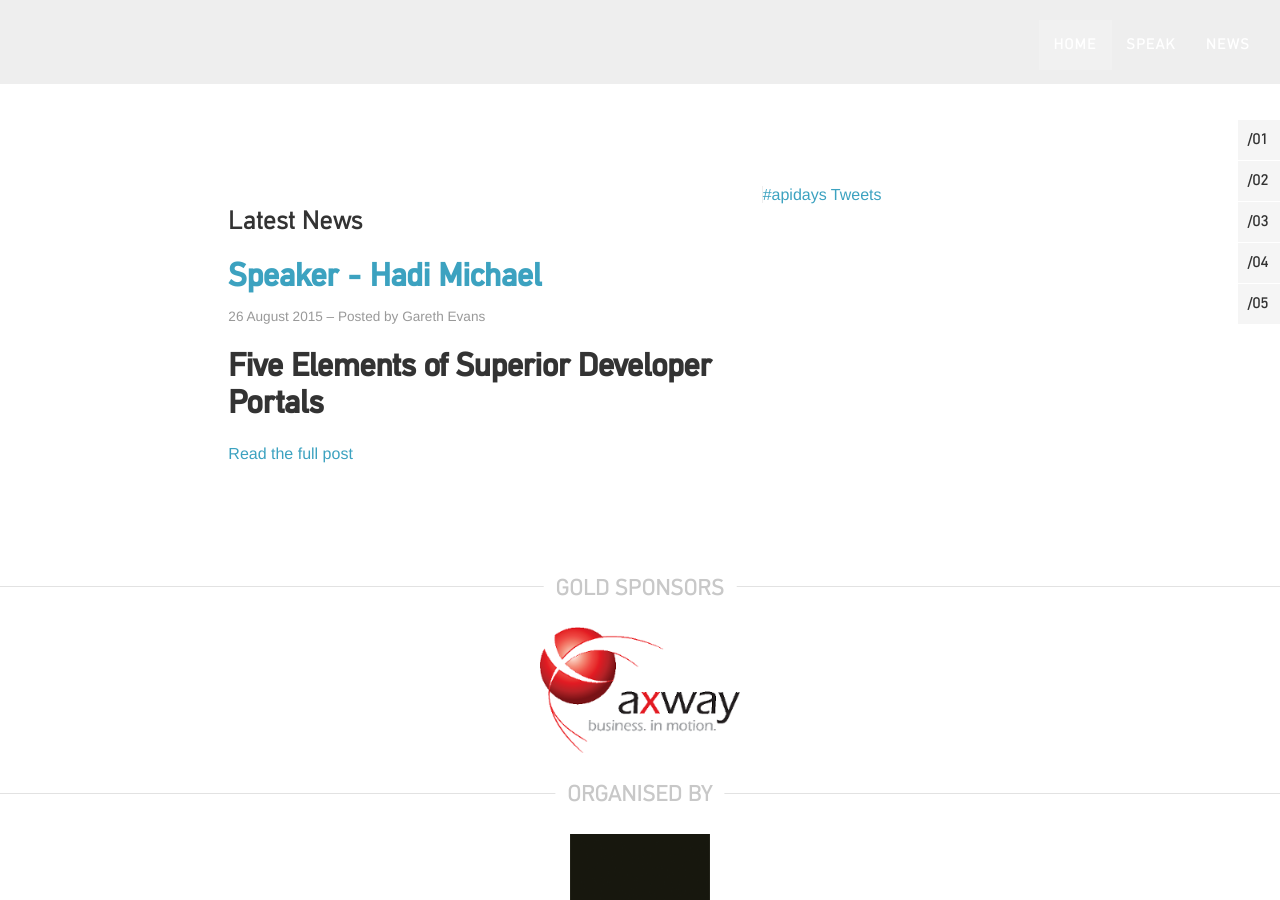
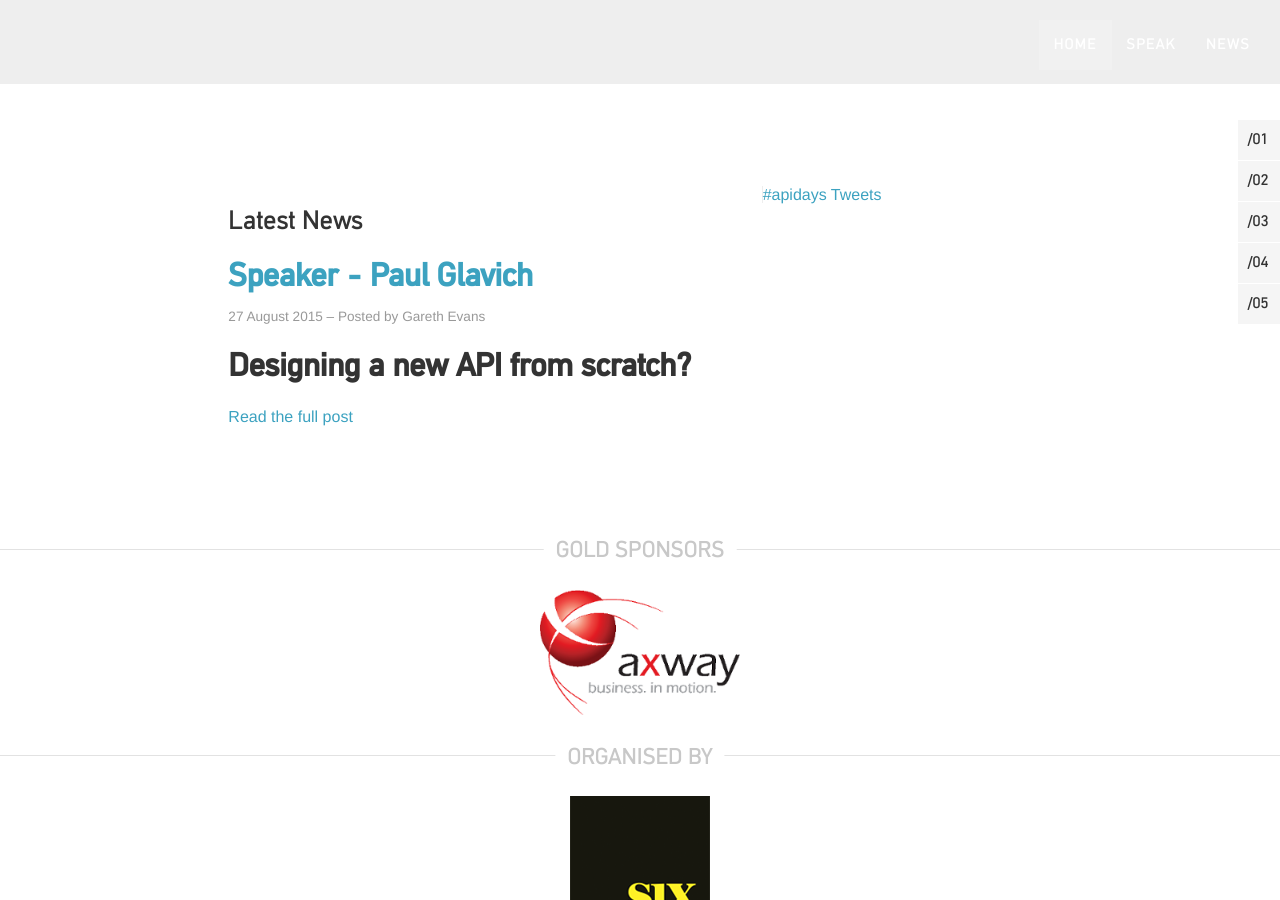
Before and after one commit to apidaysnz/apidaysnz, a Jekyll site: the page built from index.md, in a window 1280 px wide and 900 px high, scrolled down 2739 px. Built offline with Jekyll 4.4.1, drawn with Linux system fonts in a browser that asks for light colours; some web fonts are replaced; comment, search, counter and statistics services are not loaded; some of the changed text lies outside the part shown.

Commit message:
Added Paul Glavich

```diff
--- a/_layouts/default.html
+++ b/_layouts/default.html
@@ -123,6 +123,21 @@
                                 <div class="speaker-image">
 
                                     <img src="/images/mark-derricutt.jpg" style="max-width: 100%" />
+
+                                </div>
+                            </a>
+
+                        </div>
+                    </div>
+
+                    <div class="col-md-3">
+                        <div class="speaker">
+                            <a href="2015/08/27/paul-glavich.html">
+                                <h4 class="speaker-profile">Paul Glavich<br><small>CTO Saasu</small></h4>
+
+                                <div class="speaker-image">
+
+                                    <img src="/images/paul-glavich.png" style="max-width: 100%" />
 
                                 </div>
                             </a>
```
Also changed, not shown: _posts/2015-08-27-paul-glavich.md (added, +13 -0 lines), images/paul-glavich.png (added).
